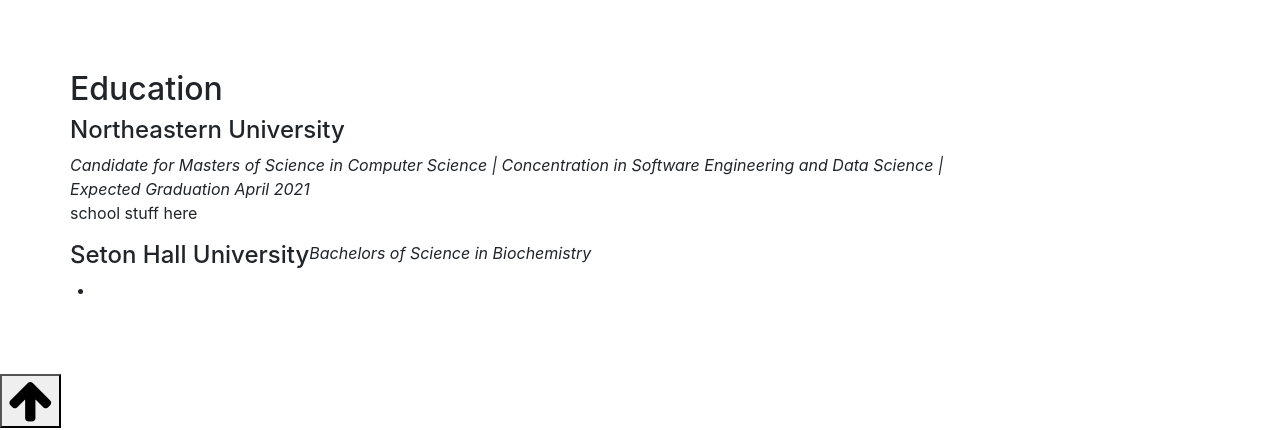
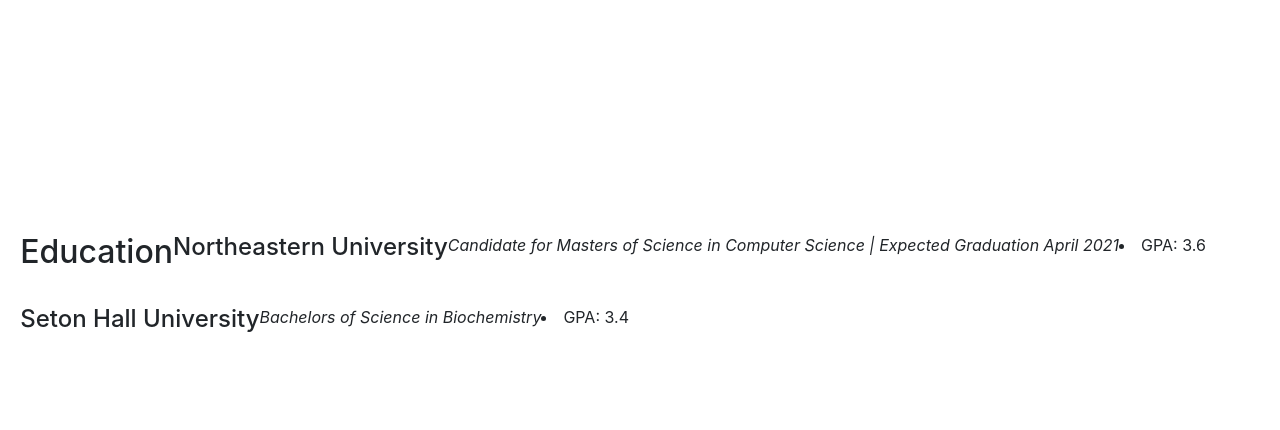
Before and after one commit to bcstarke/Ben-Starke-Personal-Website-V2, a React (Create React App) app: page / in a window 1280 px wide. Shown: the part 1355-1785 px from the top of the page. Built offline with nearby package versions, Linux system fonts and the light colour scheme.

Commit message:
small changes to education section

```diff
--- /dev/null
+++ b/src/components/resumePage/ResumePage.css
@@ -0,0 +1,17 @@
+.education-container {
+    width: 100%;
+}
+
+.row {
+    display: flex;
+    flex-wrap: wrap;
+}
+
+#educationBox {
+    position: relative;
+    border-radius: 50px;
+    margin-top: 10%;
+    padding: 1rem;
+    display: flex;
+    align-items: center;
+}
--- a/src/components/resumePage/ResumePage.js
+++ b/src/components/resumePage/ResumePage.js
@@ -1,6 +1,6 @@
 import React, {Component} from "react";
-// import './ResumePage.css'
-// import logo from './images/oracle-logo.png'
+import './ResumePage.css'
+// import oraclelogo from './images/oracle-logo.png'
 // import envisionLogo from './images/envision-logo.jpg'
 
 export default function ResumePage({dark, id}) {
@@ -28,31 +28,12 @@
                             <div className="oracle-image col-3">
                                 <img
                                     className="oracle-logo"
-                                    //src={logo}
+                                    // src={oraclelogo}
                                     alt="oracle-logo"
                                 />
                             </div>
                         </div>
-                        {/*<div className="long oracle-title">*/}
-                        {/*    <div className="row">*/}
-                        {/*        <i>Oracle | Burlington, MA | May 2020 -*/}
-                        {/*            December 2020</i>*/}
-                        {/*    </div>*/}
-                        {/*</div>*/}
-                        {/*<div className="row col-13 oracle-job-description">*/}
-                        {/*    <ul>*/}
-                        {/*        <li>Developed Java apps</li>*/}
-                        {/*        <li>Developed Javascript apps</li>*/}
-                        {/*    </ul>*/}
-                        {/*</div>*/}
-
                     </section>
-
-                    {/*</div>*/}
-
-                    {/*</div>*/}
-
-
                     <section>
                         <div className="row">
                             <div className="envision-image col-3">
@@ -82,38 +63,29 @@
                 </div>
             </div>
 
+            {/*education section start*/}
+            <div className="education-container">
+                <div className="container-fluid" id="educationBox">
+                    <div className="education-header">
+                        <div className="row header">
+                            <h2>Education</h2>
+                            <h4>Northeastern University</h4>
+                            <i>Candidate for Masters of Science in Computer Science |
+                                Expected Graduation April 2021</i>
+                            <li>GPA: 3.6</li>
 
-            <div className="education container">
-                <div className="row">
-                    <div className="row education-header">
-                        <div className="col-12">
-                            <div className="row col-2">
-                                <h2>Education</h2>
-                            </div>
-                            <div className="row col-10">
-                                <h4>Northeastern University</h4>
-                                <i>Candidate for Masters of Science in Computer Science |
-                                    Concentration
-                                    in Software Engineering and Data Science | Expected
-                                    Graduation
-                                    April
-                                    2021</i>
-                                <p>school stuff here</p>
-                            </div>
-                            <div className="row col-8">
-                                <h4>Seton Hall University</h4>
-                                <i>Bachelors of Science in Biochemistry</i>
-                            </div>
-                            <div className="row">
-                                <ul>
-                                    <li></li>
-                                </ul>
-                            </div>
+                            <br/>
+                            <br/>
+                            <br/>
+
+                            <h4>Seton Hall University</h4>
+                            <i>Bachelors of Science in Biochemistry</i>
+                             <li>GPA: 3.4</li>
                         </div>
                     </div>
                 </div>
             </div>
         </div>
-        // </div>
+// </div>
     )
 }
--- a/src/components/welcome/WelcomePage.js
+++ b/src/components/welcome/WelcomePage.js
@@ -10,8 +10,8 @@
                 <div className="container-fluid" id="welcomeBox">
                     <div className="header-box container">
                         <div className="row header">
-                            <h1 className="headline">Hi, I'm Ben Starke.</h1>
-                            <p className="header-description">I'm currently a Software Engineer
+                            <h1>Hi, I'm Ben Starke.</h1>
+                            <p>I'm currently a Software Engineering
                                 co-op at
                                 Oracle within the Health Sciences Global Business Unit (HSGBU).
                              Currently, I'm working on redesigning and building the Data Management Workbench Tool from scratch.
```
